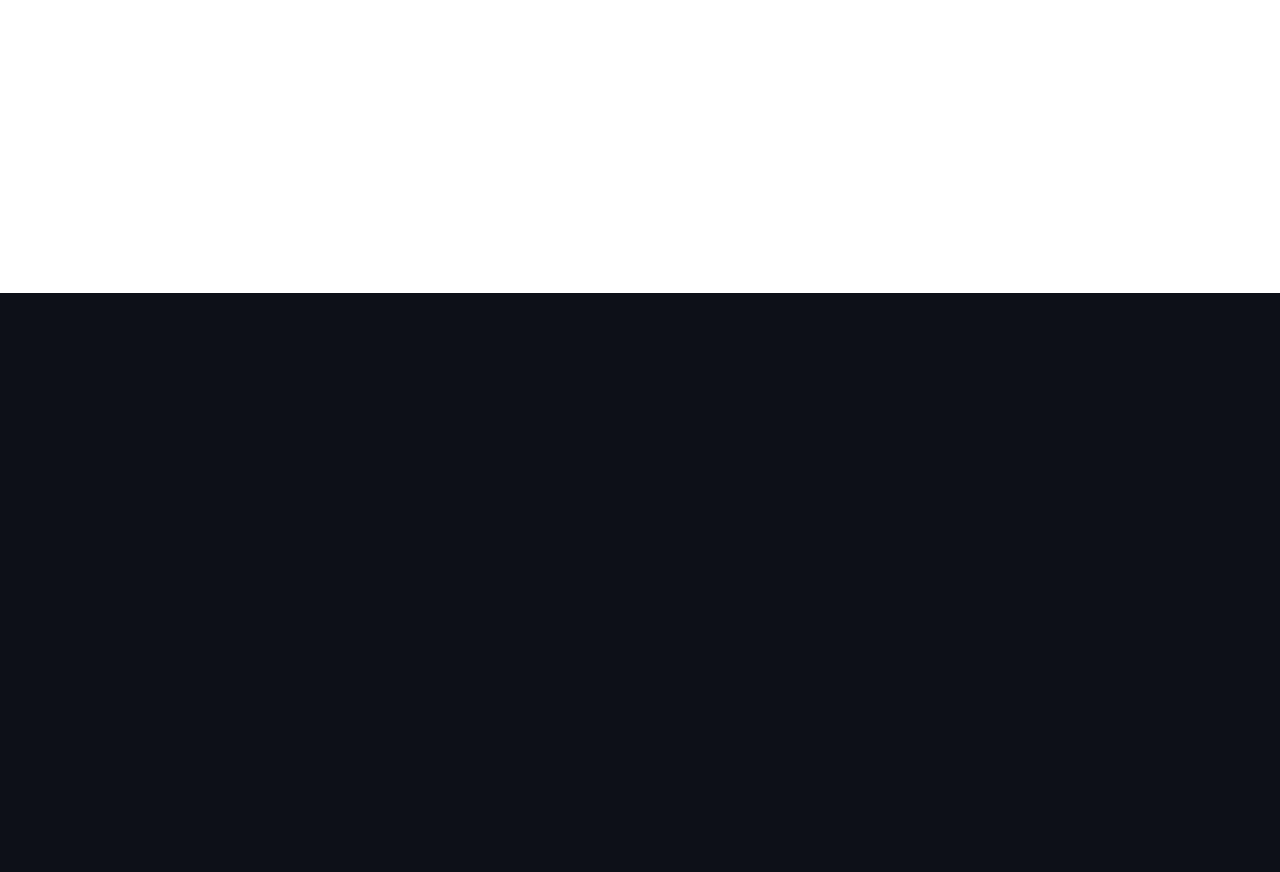
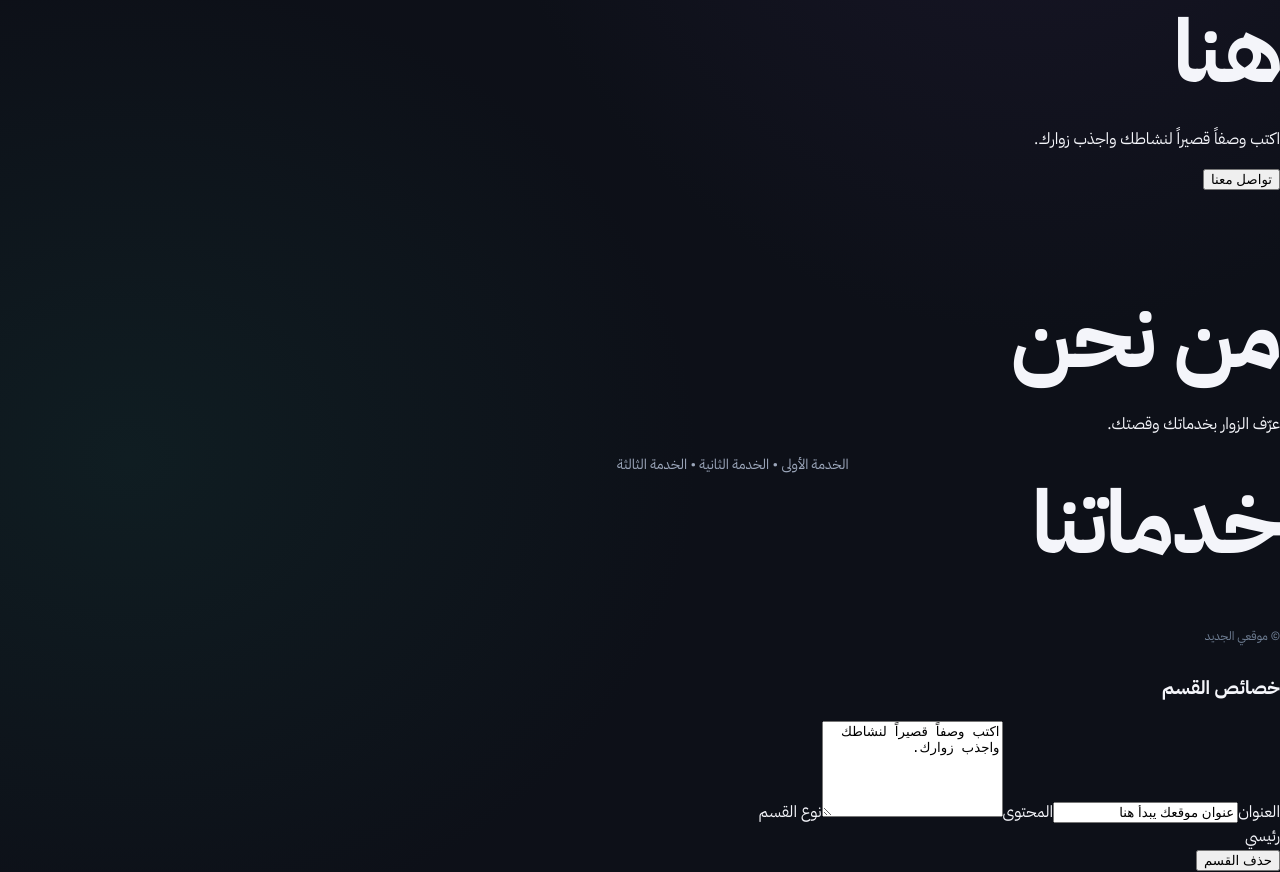
Before and after one commit to psycho-666/digital-compass-site, a Next.js app in the folder apps/builder/: page /editor in a window 1280 px wide. Before the commit this address had no page. Shown: the part 507-1379 px from the top of the page. Before the commit the page ends 800 px from the top, so only its background shows below. Built offline with nearby package versions, Linux system fonts and the light colour scheme.

Commit message:
feat(builder): add interactive page editor

```diff
--- /dev/null
+++ b/apps/builder/app/editor/page.tsx
@@ -0,0 +1,14 @@
+"use client";
+import { useState } from "react";
+type Section={id:number,type:"hero"|"text"|"features",title:string,body:string};
+const starter:Section[]=[{id:1,type:"hero",title:"عنوان موقعك يبدأ هنا",body:"اكتب وصفاً قصيراً لنشاطك واجذب زوارك."},{id:2,type:"text",title:"من نحن",body:"عرّف الزوار بخدماتك وقصتك."},{id:3,type:"features",title:"خدماتنا",body:"الخدمة الأولى • الخدمة الثانية • الخدمة الثالثة"}];
+export default function EditorPage(){
+ const [sections,setSections]=useState(starter),[selected,setSelected]=useState(1),[siteName,setSiteName]=useState("موقعي الجديد"),[preview,setPreview]=useState("desktop");
+ const active=sections.find(s=>s.id===selected);
+ const update=(key:"title"|"body",value:string)=>setSections(old=>old.map(s=>s.id===selected?{...s,[key]:value}:s));
+ const add=(type:Section["type"])=>{const id=Math.max(0,...sections.map(s=>s.id))+1;setSections([...sections,{id,type,title:type==="hero"?"عنوان رئيسي":"قسم جديد",body:"اكتب المحتوى هنا..."}]);setSelected(id)};
+ return <main className="editor"><header className="editorbar"><a href="/">← البوصلة الرقمية</a><input aria-label="اسم الموقع" value={siteName} onChange={e=>setSiteName(e.target.value)}/><span className="draft">مسودة محلية</span><button onClick={()=>alert("الحفظ الدائم سيُفعّل بعد ربط قاعدة البيانات.")}>حفظ</button></header>
+ <div className="editorlayout"><aside className="tools"><h3>أضف قسماً</h3><button onClick={()=>add("hero")}>＋ قسم رئيسي</button><button onClick={()=>add("text")}>＋ نص ومحتوى</button><button onClick={()=>add("features")}>＋ الخدمات</button><hr/><h3>أقسام الصفحة</h3>{sections.map(s=><button className={selected===s.id?"chosen":""} key={s.id} onClick={()=>setSelected(s.id)}>{s.title||"قسم بدون عنوان"}</button>)}</aside>
+ <section className="canvas"><div className="canvashead"><strong>معاينة الموقع</strong><div><button className={preview==="desktop"?"chosen":""} onClick={()=>setPreview("desktop")}>كمبيوتر</button><button className={preview==="mobile"?"chosen":""} onClick={()=>setPreview("mobile")}>موبايل</button></div></div><div className={"sitepreview "+preview}><nav>{siteName}<span>الرئيسية　 خدماتنا　 تواصل</span></nav>{sections.map(s=><article key={s.id} className={"previewsection "+s.type+(s.id===selected?" active":"")} onClick={()=>setSelected(s.id)}><h1>{s.title}</h1><p>{s.body}</p>{s.type==="hero"&&<button>تواصل معنا</button>}</article>)}<footer>© {siteName}</footer></div></section>
+ <aside className="properties"><h3>خصائص القسم</h3>{active?<><label>العنوان</label><input value={active.title} onChange={e=>update("title",e.target.value)}/><label>المحتوى</label><textarea rows={6} value={active.body} onChange={e=>update("body",e.target.value)}/><label>نوع القسم</label><div className="typepill">{active.type==="hero"?"رئيسي":active.type==="text"?"نص":"خدمات"}</div><button className="danger" onClick={()=>{setSections(old=>old.filter(s=>s.id!==selected));setSelected(sections.find(s=>s.id!==selected)?.id||0)}}>حذف القسم</button></>:<p>اختر قسماً لتعديل خصائصه.</p>}</aside></div></main>
+}
```
